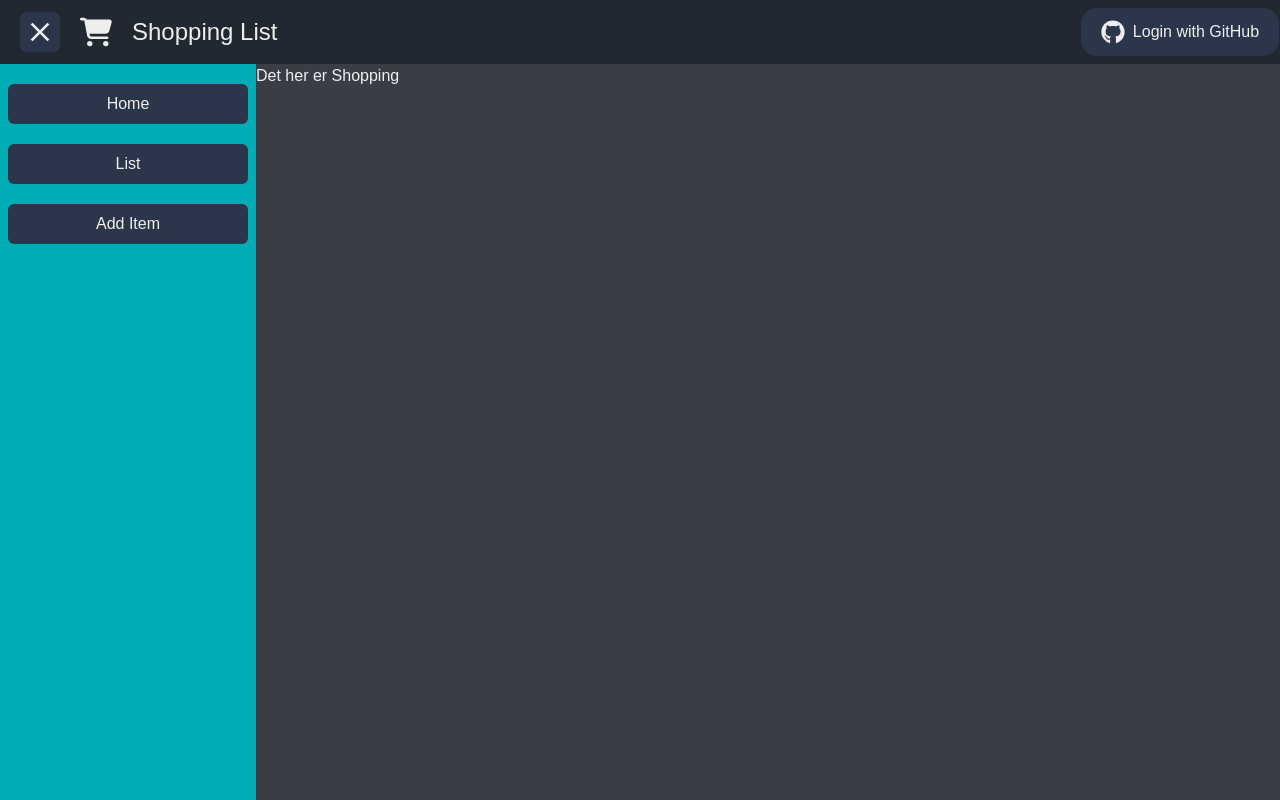
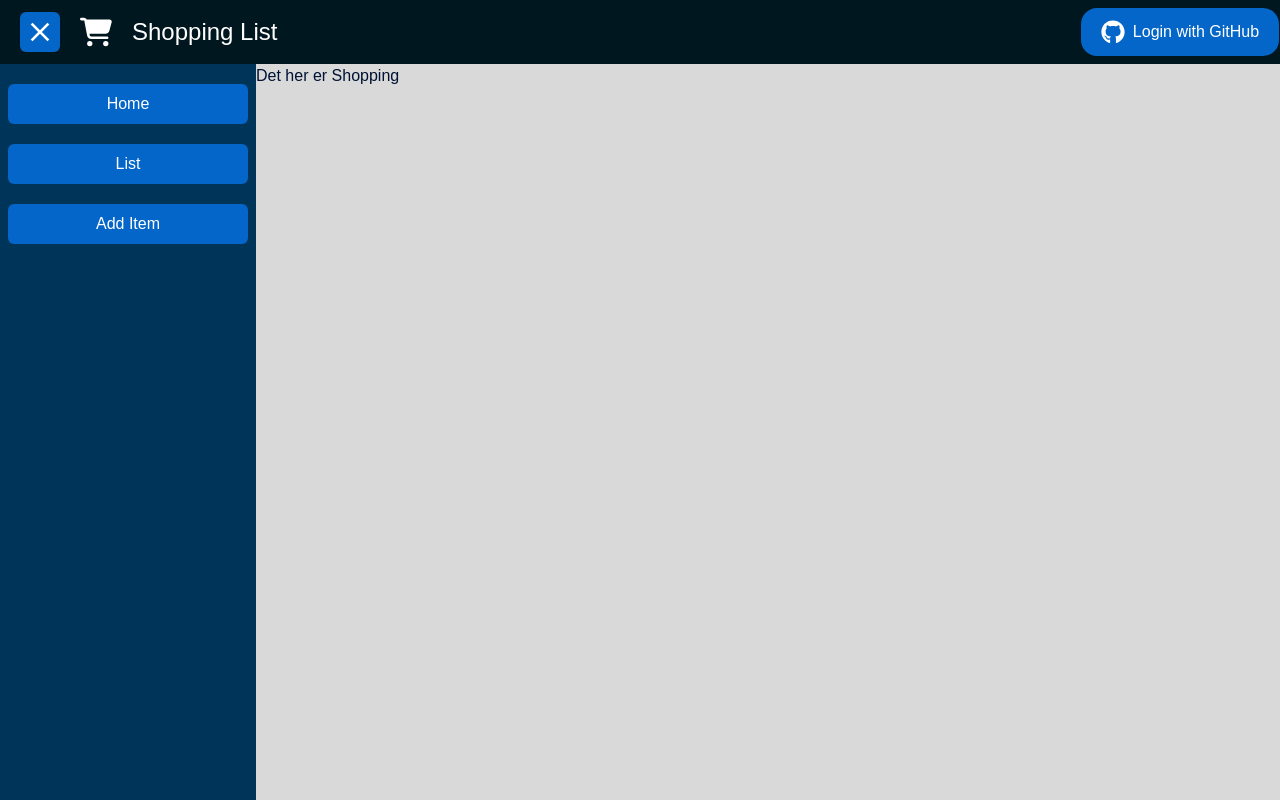
Before and after one commit to OR-Homelab/shopping-list, a Next.js app: page /shopping in a window 1280 px wide. Built offline with nearby package versions, Linux system fonts and the light colour scheme; no server answers.

Commit message:
Color scheme setup

```diff
--- a/src/app/(frontpage)/layout.tsx
+++ b/src/app/(frontpage)/layout.tsx
@@ -10,10 +10,10 @@ export default function Layout({
     <div className="min-h-screen bg-backdrop">
       <header className="h-16 w-screen z-50 bg-navbar flex flex-row">
         <div className="m-auto ml-5 mr-0 flex flex-row">
-          <Link href="/shopping">
+          <Link href="/shopping" className="flex flex-row">
             <FaCartShopping className="m-auto size-8" />
+            <h1 className="ml-5 text-2xl select-none">Shopping List</h1>
           </Link>
-          <h1 className="ml-5 text-2xl">Shopping List</h1>
         </div>
         <nav className="ml-5 m-auto"></nav>
       </header>
--- a/src/app/globals.css
+++ b/src/app/globals.css
@@ -1,26 +1,22 @@
 @import "tailwindcss";
 
 :root {
-  --navbar: #222831;
-  --backdrop: #393e46;
-  --foreground: #eeeeee;
-  --foreground2: #831c9d;
+  --backdrop: #ced4da;
+  --text: #ffffff;
 }
 
 body {
   background: var(--backdrop);
-  color: var(--foreground);
+  color: var(--text);
   font-family: Arial, Helvetica, sans-serif;
 }
 
 @theme {
-  --color-navbar: #222831;
-  --color-backdrop: #393e46;
-  --color-foreground: #eeeeee;
-  --color-foreground2: #00adb5;
+  --color-navbar: #00171f;
+  --color-backdrop: #d9d9d9;
+  --color-sidebar: #003459;
+  --color-text: #ffffff;
+  --color-dark-text: #001233;
+  --color-button: #0466c8;
+  --color-button-hover: #05509c;
 }
-
-@theme {
-  --color-button: #2c364a;
-  --color-button-hover: #222a3b;
-}
--- a/src/app/shopping/layout.tsx
+++ b/src/app/shopping/layout.tsx
@@ -29,17 +29,17 @@ export default function Layout({
           )}
         </button>
         <div className="m-auto ml-5 mr-0 flex flex-row">
-          <Link href="/shopping">
+          <Link href="/shopping" className="flex flex-row">
             <FaCartShopping className="m-auto size-8" />
+            <h1 className="ml-5 text-2xl select-none">Shopping List</h1>
           </Link>
-          <h1 className="ml-5 text-2xl">Shopping List</h1>
         </div>
         <nav className="ml-5 m-auto flex flex-row"></nav>
         <LoginButton />
       </header>
       <Sidebar isExpanded={isExpanded} />
       <main
-        className={`transition-all duration-250 ${
+        className={`transition-all duration-250 h-[calc(100vh-var(--spacing)*16)] text-dark-text ${
           isExpanded ? "ml-64" : "ml-0"
         }`}
       >
--- a/src/components/navButton.tsx
+++ b/src/components/navButton.tsx
@@ -10,7 +10,7 @@ export function NavButton(props: props) {
   return (
     <Link
       href={props.href}
-      className={`bg-button hover:bg-button-hover h-10 w-60 m-auto rounded-md flex ${props.className}`}
+      className={`bg-button hover:bg-button-hover h-10 w-60 m-auto rounded-md flex select-none ${props.className}`}
     >
       <p className="m-auto">{props.text}</p>
     </Link>
--- a/src/components/sidebar.tsx
+++ b/src/components/sidebar.tsx
@@ -8,7 +8,7 @@ interface props {
 export function Sidebar(props: props) {
   return (
     <div
-      className={`fixed h-full top-16 left-0 bg-foreground2 z-10 transition-all duration-300 ${
+      className={`fixed h-full top-16 left-0 bg-sidebar z-10 transition-all duration-300 ${
         props.isExpanded ? "w-64" : "w-0"
       }`}
     >
```
